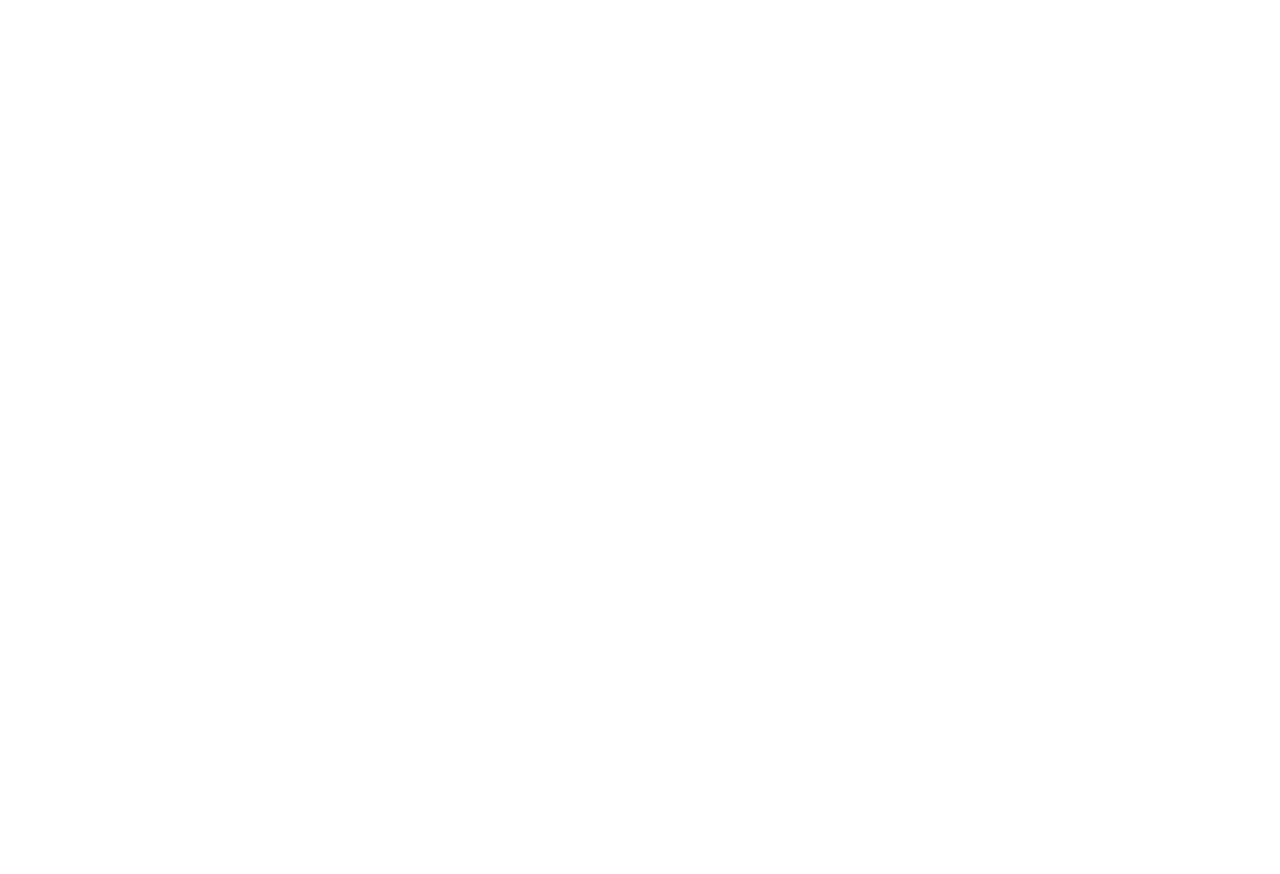
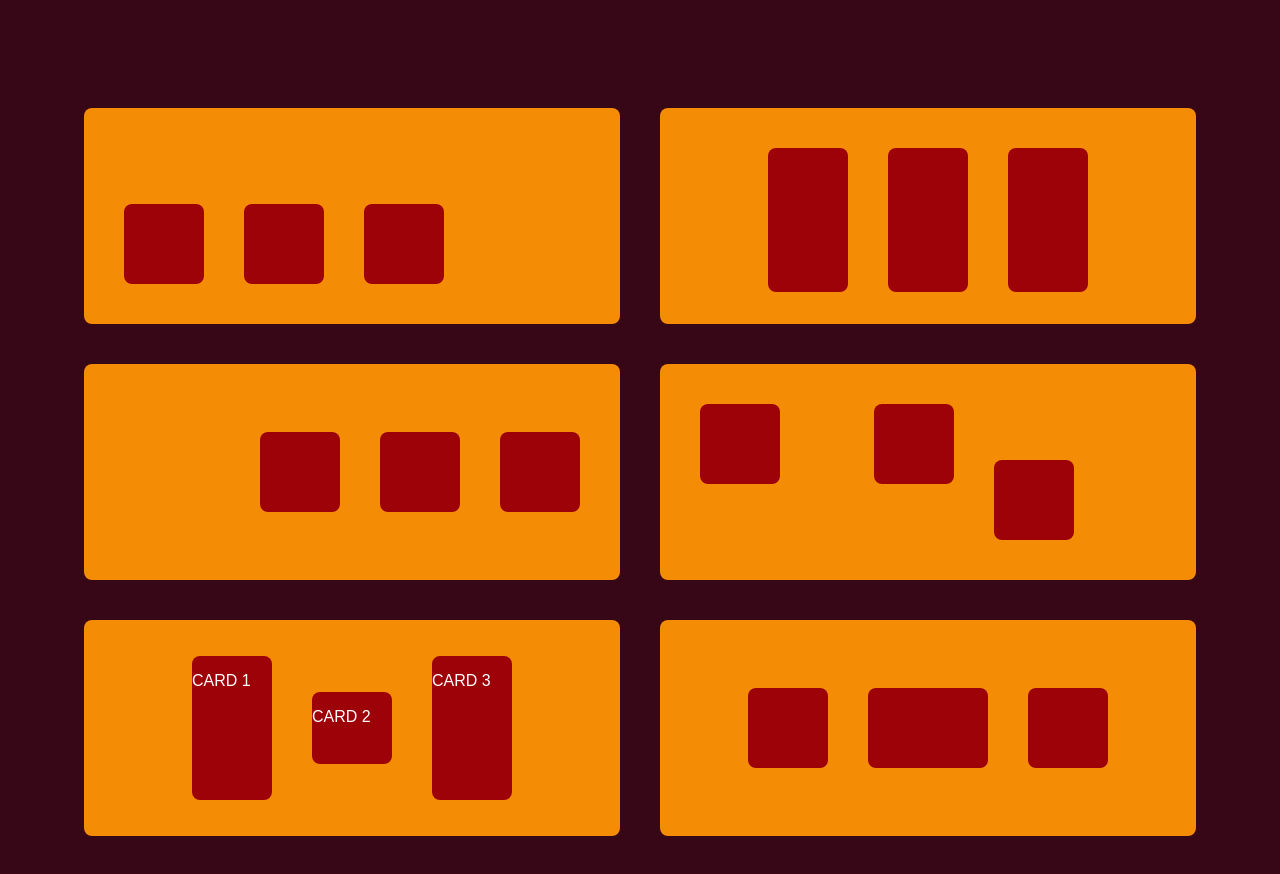
Before and after one commit to camposjoaoc/flexbox-practice, a plain HTML site: page index.html in a window 1280 px wide. Before the commit the page ends 800 px from the top, so only its background shows below. Drawn offline with Linux system fonts and the light colour scheme.

Commit message:
Code developed with flexbox according to last class

```diff
--- a/index.html
+++ b/index.html
@@ -4,13 +4,70 @@
 <head>
     <meta charset="UTF-8">
     <meta name="viewport" content="width=device-width, initial-scale=1.0">
+    <link rel="stylesheet" href="style/normalize.css">
     <link rel="stylesheet" href="style/style.css">
     <title>Document</title>
 </head>
 
 <body>
     <header></header>
-    <main></main>
+    <main class="main">
+        <div class="outer-container">
+            <!--Main orangediv container 1-->
+            <div class="div-container div-container-1">
+                <div class="inner-container container-1-cardfirst"></div>
+                <div class="inner-container container-1-cardmiddle"></div>
+                <div class="inner-container container-1-cardlast"></div>
+            </div><!--End main div container 1-->
+            <!--Main div container 2-->
+            <div class="div-container div-container-2">
+                <div class="inner-container container-2-cardfirst"></div>
+                <div class="inner-container container-2-cardmiddle"></div>
+                <div class="inner-container container-2-cardlast"></div>
+            </div><!--End main div container 2-->
+
+        </div>
+
+        <div class="outer-container">
+            <!--Main orange div container 3-->
+            <div class="div-container div-container-3">
+                <div class="inner-container container-3-cardfirst"></div>
+                <div class="inner-container container-3-cardmiddle"></div>
+                <div class="inner-container container-3-cardlast"></div>
+            </div><!--End main div container 3-->
+            <!--Main div container 4-->
+            <div class="div-container">
+                <div class="div-container-4">
+                    <div class="inner-container container-4-cardfirst"></div>
+                    <div class="inner-container container-4-cardmiddle"></div>
+                </div>
+                <div class="div-container-last">
+                    <div class="inner-container container-4-cardlast"></div>
+                </div>
+            </div><!--End main div container 4-->
+        </div>
+
+        <div class="outer-container">
+            <!--Main div container 5-->
+            <div class="div-container div-container-5">
+                <div class="inner-container container-5-cardfirst">
+                    <p>CARD 1</p>
+                </div>
+                <div class="inner-container container-5-cardmiddle">
+                    <p>CARD 2</p>
+                </div>
+                <div class="inner-container container-5-cardlast">
+                    <p>CARD 3</p>
+                </div>
+            </div><!--End main div container 5-->
+            <!--Main div container 6-->
+            <div class="div-container div-container-6">
+                <div class="inner-container container-6-cardfirst"></div>
+                <div class="inner-container container-6-cardmiddle"></div>
+                <div class="inner-container container-6-cardlast"></div>
+            </div><!--End main div container 6-->
+        </div>
+    </main>
     <footer></footer>
 </body>
 
--- a/style/style.css
+++ b/style/style.css
@@ -0,0 +1,106 @@
+body {
+    background-color: #370617;
+}
+
+p {
+    color: white;
+    font-family: Arial, Helvetica, sans-serif;
+}
+
+.main {
+    padding: 11vh 5vw;
+}
+
+/*Classe genérica 3 linhas*/
+.outer-container {
+    display: flex;
+    position: relative;
+}
+
+/*Classe quadrados laranjas*/
+.div-container {
+    display: flex;
+    border-color: black;
+    background-color: #F48C06;
+    border-radius: 8px;
+    position: relative;
+    width: 45vw;
+    height: 22vh;
+    margin: 20px;
+    padding: 20px;
+}
+
+/*Classe genérica vermelhos*/
+.inner-container {
+    background-color: #9D0208;
+    border-radius: 8px;
+    margin: 20px;
+    display: flex;
+    width: 10vh;
+    height: 10vh;
+}
+
+/*Orange Block 1*/
+.div-container-1 {
+    align-items: flex-end;
+}
+
+/*Orange Block 2*/
+.div-container-2 {
+    justify-content: center;
+    align-items: stretch;
+
+}
+
+.container-2-cardfirst,
+.container-2-cardmiddle,
+.container-2-cardlast {
+    height: 18vh;
+}
+
+/*Orange Block 3*/
+.div-container-3 {
+    justify-content: end;
+    align-items: center;
+}
+
+/*Orange Block 4*/
+.div-container-4 {
+    display: inline-flex;
+    align-items: flex-start;
+    justify-content: space-between;
+    width: 23vw;
+    height: 22vh;
+}
+
+.div-container-last {
+    align-content: end;
+    width: 15vw;
+    height: 22vh;
+}
+
+/*Orange Block 5*/
+.div-container-5 {
+    justify-content: center;
+    align-items: center;
+}
+
+.container-5-cardfirst,
+.container-5-cardlast {
+    height: 18vh;
+}
+
+.container-5-cardmiddle {
+    height: 9vh;
+}
+
+
+/*Orange Block 6*/
+.div-container-6 {
+    justify-content: center;
+    align-items: center;
+}
+
+.container-6-cardmiddle {
+    width: 15vh;
+}
```
